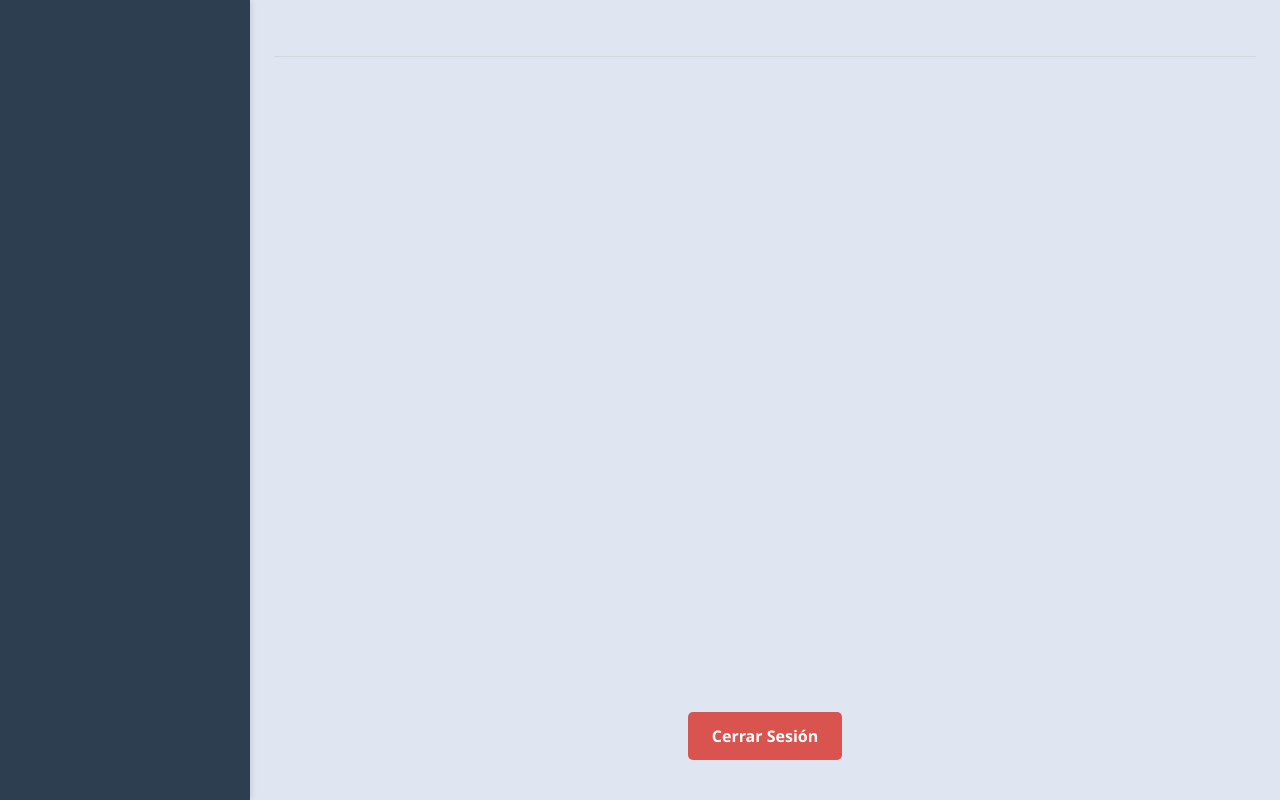
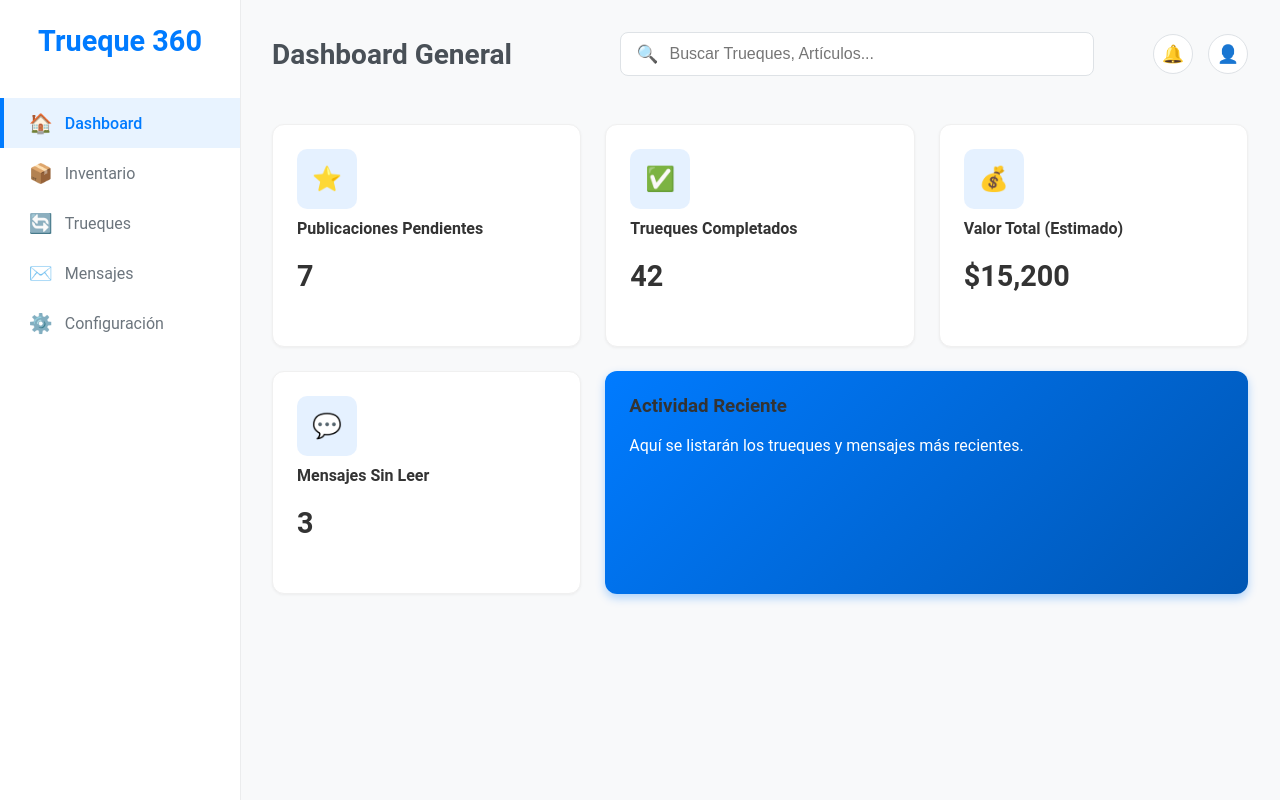
Before and after one commit to Erickshoot123/trueque360, a React (Vite) app in the folder trueque360/frontend/: page /dashboard in a window 1280 px wide. Built offline with nearby package versions, Linux system fonts and the light colour scheme.

Commit message:
Dashboard actualizado y coqueto

```diff
--- a/trueque360/frontend/src/components/Dashboard/Dashboard.css
+++ b/trueque360/frontend/src/components/Dashboard/Dashboard.css
@@ -2,35 +2,39 @@
 body, html, #root {
     margin: 0;
     padding: 0;
-  height: 100%;
-  font-family: 'Segoe UI', Tahoma, Geneva, Verdana, sans-serif;
-  overflow: hidden; /* Controla el scroll general */
+    /* CORRECCIÓN DE SCROLL: Altura automática para permitir que la página crezca */
+    height: auto;
+
+    font-family: 'Roboto', 'Arial', sans-serif;
+    overflow-x: hidden; /* Evita el scroll horizontal */
 }
 
 .dashboard-layout {
     display: flex;
     min-height: 100vh;
-  background-color: #e0e6f1; /* Fondo general azul claro */
+    background-color: #f8f9fa; /* Fondo gris extremadamente claro */
     color: #333;
 }
 
-/* --- Sidebar --- */
+/* -------------------------------------- */
+/* --- 1. Sidebar (Barra Lateral) --- */
+/* -------------------------------------- */
 .sidebar {
-  width: 250px; /* Ancho de la barra lateral */
-  background-color: #2c3e50; /* Color oscuro como en el ejemplo */
-  color: #f4f4f4;
+    width: 240px;
+    background-color: #ffffff;
+    color: #333;
     display: flex;
     flex-direction: column;
-  padding: 1rem 0;
-  box-shadow: 2px 0 5px rgba(0,0,0,0.1);
+    padding: 1.5rem 0;
+    box-shadow: 1px 0 0 rgba(0, 0, 0, 0.05);
 }
 
 .sidebar-logo {
-  font-size: 2.5rem;
+    font-size: 1.8rem;
+    font-weight: 700;
     text-align: center;
-  margin-bottom: 2rem;
-  padding: 1rem 0;
-  border-bottom: 1px solid rgba(255,255,255,0.1);
+    margin-bottom: 2.5rem;
+    color: #007bff; /* AZUL PRIMARIO */
 }
 
 .sidebar-nav ul {
@@ -39,252 +43,272 @@ body, html, #root {
     margin: 0;
 }
 
-.sidebar-nav li {
-  margin-bottom: 0.5rem;
-}
-
 .sidebar-nav a {
     display: flex;
     align-items: center;
-  gap: 15px; /* Espacio entre icono y texto */
-  padding: 1rem 1.5rem;
-  color: #f4f4f4;
+    gap: 12px;
+    padding: 0.85rem 1.8rem;
+    color: #6c757d;
     text-decoration: none;
-  font-size: 1.1rem;
-  transition: background-color 0.2s, color 0.2s;
+    font-size: 1rem;
+    transition: all 0.2s;
 }
 
-.sidebar-nav a span:first-child { /* Estilos para el icono */
-  font-size: 1.5rem;
+.sidebar-nav a span:first-child {
+    font-size: 1.2rem;
 }
 
 .sidebar-nav li.active a,
 .sidebar-nav a:hover {
-  background-color: #3b506b; /* Un poco más claro al hover/activo */
-  color: #fff;
-  border-left: 5px solid #007bff; /* Barra azul activa */
-  padding-left: calc(1.5rem - 5px); /* Ajustar padding para la barra */
+    background-color: #e8f3ff; /* Fondo claro de acento azul */
+    color: #007bff; /* AZUL PRIMARIO */
+    font-weight: 500;
+    border-left: 4px solid #007bff;
+    padding-left: calc(1.8rem - 4px);
 }
 
-/* --- Contenido Principal --- */
+/* -------------------------------------- */
+/* --- 2. Contenido Principal --- */
+/* -------------------------------------- */
 .main-content {
-  flex-grow: 1; /* Ocupa el resto del espacio */
+    flex-grow: 1;
     display: flex;
     flex-direction: column;
-  padding: 1.5rem;
-  overflow-y: auto; /* Permite scroll si el contenido es largo */
+    padding: 2rem;
+    /* CLAVE PARA EL SCROLL: Permite el scroll vertical en el contenido principal. */
+    overflow-y: auto;
 }
 
-/* --- Header Principal --- */
+/* -------------------------------------- */
+/* --- 3. Header Principal (Búsqueda y Menú Perfil) --- */
+/* -------------------------------------- */
 .main-header {
     display: flex;
     justify-content: space-between;
     align-items: center;
-  padding: 1rem 0;
+    padding: 0 0 1rem 0;
     margin-bottom: 2rem;
-  border-bottom: 1px solid #cfd8dc;
+}
+
+.main-header h2 {
+    font-size: 1.75rem;
+    font-weight: 600;
+    color: #495057;
+    margin: 0;
 }
 
 .header-search {
     position: relative;
     flex-grow: 1;
-  max-width: 400px; /* Ancho máximo para la barra de búsqueda */
+    max-width: 400px;
+    margin-right: 1.5rem;
 }
 
 .header-search input {
     width: 100%;
-  padding: 0.7rem 1rem;
-  padding-right: 3rem; /* Espacio para el icono de búsqueda */
-  border: 1px solid #ccc;
-  border-radius: 20px;
+    padding: 0.75rem 1.5rem;
+    padding-left: 3rem;
+    border: 1px solid #dee2e6;
+    border-radius: 8px;
     font-size: 1rem;
+    background-color: #ffffff;
+    transition: border-color 0.3s;
 }
 
-.header-search span { /* Icono de búsqueda */
+.header-search input:focus {
+    border-color: #007bff;
+    outline: none;
+    box-shadow: 0 0 0 3px rgba(0, 123, 255, 0.25);
+}
+
+.header-search span {
     position: absolute;
-  right: 15px;
+    left: 1rem;
     top: 50%;
     transform: translateY(-50%);
-  color: #888;
+    color: #adb5bd;
+    font-size: 1.1rem;
 }
 
 .header-nav {
     display: flex;
-  gap: 1rem;
+    gap: 15px; /* Espacio entre el botón de notificación y el menú de perfil */
+    align-items: center;
 }
 
-.header-nav button {
-  background-color: #fff;
-  border: 1px solid #ddd;
-  border-radius: 50%; /* Botones redondos */
+.header-nav .nav-button {
+    background-color: #ffffff;
+    border: 1px solid #dee2e6;
+    border-radius: 50%;
     width: 40px;
     height: 40px;
-  display: flex;
-  align-items: center;
-  justify-content: center;
+    font-size: 1.1rem;
+    color: #6c757d;
     cursor: pointer;
-  font-size: 1.2rem;
-  color: #555;
+}
+
+.header-nav .nav-button:hover {
+    background-color: #f1f1f1;
+}
+
+/* --- ESTILOS DEL MENÚ DESPLEGABLE DE PERFIL (Nuevo) --- */
+
+.profile-menu-container {
+    position: relative;
+}
+
+.profile-dropdown-menu {
+    position: absolute;
+    top: 50px; /* Desplazado debajo del botón */
+    right: 0;
+    min-width: 150px;
+    background-color: #ffffff;
+    border: 1px solid #ddd;
+    border-radius: 8px;
+    box-shadow: 0 4px 12px rgba(0, 0, 0, 0.1);
+    z-index: 100; /* Asegura que esté al frente */
+    padding: 5px 0;
+}
+
+.dropdown-item {
+    display: block;
+    padding: 10px 15px;
+    color: #333;
+    text-decoration: none;
+    font-size: 0.95rem;
     transition: background-color 0.2s;
 }
 
-.header-nav button:hover {
+.dropdown-item:hover {
     background-color: #f0f0f0;
 }
 
-/* --- Widgets Grid --- */
+.logout-button-dropdown {
+    display: block;
+    padding: 10px 15px;
+    margin-top: 5px;
+    border-top: 1px solid #eee;
+    color: #dc3545; /* Rojo suave para acción de salida */
+    text-align: left;
+    text-decoration: none;
+    font-size: 0.95rem;
+    transition: background-color 0.2s;
+}
+
+.logout-button-dropdown:hover {
+    background-color: #ffe8e8;
+    color: #c82333;
+}
+
+/* -------------------------------------- */
+/* --- 4. Widgets Grid (Tarjetas) --- */
+/* -------------------------------------- */
 .widgets-grid {
     display: grid;
-  grid-template-columns: repeat(auto-fit, minmax(280px, 1fr)); /* Columnas responsivas */
+    grid-template-columns: repeat(auto-fit, minmax(280px, 1fr));
     gap: 1.5rem;
     margin-bottom: 2rem;
 }
 
 .widget {
-  background-color: #fff;
-  border-radius: 10px;
+    background-color: #ffffff;
+    border-radius: 12px;
     padding: 1.5rem;
-  box-shadow: 0 4px 15px rgba(0,0,0,0.08);
-  transition: transform 0.2s;
-  position: relative;
+    box-shadow: 0 1px 3px rgba(0, 0, 0, 0.05);
+    border: 1px solid #f0f0f0;
+    transition: box-shadow 0.2s, transform 0.2s;
 }
 
 .widget:hover {
-  transform: translateY(-5px);
+    box-shadow: 0 4px 8px rgba(0, 0, 0, 0.1);
+    transform: translateY(-2px);
 }
 
 .widget h3, .widget h4 {
+    color: #333;
     margin-top: 0;
-  color: #333;
 }
 
-.widget p {
-  font-size: 0.95rem;
-  color: #666;
-  line-height: 1.5;
+.large-card {
+    grid-column: span 2;
+    /* Degradado de azul de marca */
+    background: linear-gradient(135deg, #007bff 0%, #0056b3 100%);
+    color: white;
+    border: none;
+    box-shadow: 0 4px 10px rgba(0, 123, 255, 0.3);
 }
 
-/* Estilos específicos para la tarjeta grande */
-.large-card {
-  grid-column: span 2; /* Ocupa dos columnas si hay espacio */
-  background: linear-gradient(135deg, #ff6b6b 0%, #ee3d8f 100%); /* Fondo degradado */
-  color: white;
-  display: flex;
-  flex-direction: column;
-  justify-content: space-between;
-}
-.large-card h3 {
-  color: white;
-  font-size: 1.8rem;
-}
-.large-card p {
-  color: rgba(255,255,255,0.8);
-}
-.widget-details {
-  display: flex;
-  gap: 1rem;
-  margin-top: 1rem;
-  font-size: 1.2rem;
-  font-weight: bold;
-}
-.widget-action {
-  position: absolute;
-  bottom: 1.5rem;
-  right: 1.5rem;
-  background-color: rgba(255,255,255,0.2);
-  border-radius: 50%;
-  width: 40px;
-  height: 40px;
+.small-card .card-image {
+    /* Fondo muy claro de acento azul */
+    background-color: rgba(0, 123, 255, 0.1);
+    color: #007bff;
+    border-radius: 10px;
+    width: 60px;
+    height: 60px;
+    font-size: 1.5rem;
     display: flex;
     align-items: center;
     justify-content: center;
-  font-size: 1.5rem;
+    margin-bottom: 10px;
 }
 
-/* Estilos para las tarjetas pequeñas */
-.small-card {
-  display: flex;
-  align-items: center; /* Centra el contenido verticalmente */
-  gap: 1rem;
+.widget-value {
+    font-size: 1.8rem;
+    font-weight: 700;
+    margin-top: 5px;
 }
 
-.small-card .card-image {
-  background-color: #f0f0f0;
-  border-radius: 8px;
-  width: 70px;
-  height: 70px;
-  display: flex;
-  align-items: center;
-  justify-content: center;
-  font-size: 2rem;
-  color: #007bff;
-}
-
-/* Sección de cerrar sesión */
-.logout-section {
-  text-align: center;
-  padding: 1rem;
-  margin-top: auto; /* Empuja el botón al final de la columna principal */
-}
-
-.logout-button {
-  display: inline-block;
-  padding: 0.8rem 1.5rem;
-  background-color: #d9534f; /* Rojo */
-  color: white;
-  text-decoration: none;
-  border-radius: 5px;
-  font-weight: bold;
-  transition: background-color 0.2s;
-}
-.logout-button:hover {
-  background-color: #c9302c;
-}
 
 /* Responsive adjustments */
 @media (max-width: 768px) {
-  .dashboard-layout {
-    flex-direction: column;
-  }
+    /* En móviles, la sidebar se convierte en una barra de navegación inferior fija */
     .sidebar {
         width: 100%;
-    height: auto; /* Altura automática en móvil */
         padding: 0.5rem 0;
-    flex-direction: row; /* Iconos en fila */
+        flex-direction: row;
         justify-content: space-around;
-    border-bottom: 1px solid rgba(255,255,255,0.1);
+        position: fixed;
+        bottom: 0;
+        z-index: 1000;
+        box-shadow: 0 -1px 5px rgba(0, 0, 0, 0.1);
     }
-  .sidebar-logo {
-    display: none; /* Ocultar el logo en móvil para ahorrar espacio */
-  }
+    .sidebar-logo { display: none; }
     .sidebar-nav ul {
         display: flex;
-    justify-content: space-around;
-    flex-grow: 1;
+        width: 100%;
+    }
+    .sidebar-nav li {
+        flex: 1;
+        text-align: center;
     }
     .sidebar-nav a {
-    flex-direction: column; /* Icono encima del texto */
         padding: 0.5rem;
-    font-size: 0.8rem;
+        flex-direction: column;
         gap: 5px;
-    border-left: none; /* Quitar la barra lateral activa */
-    border-bottom: 3px solid transparent; /* Usar barra inferior para activo */
     }
-  .sidebar-nav li.active a,
-  .sidebar-nav a:hover {
-    background-color: transparent;
-    border-left: none;
-    border-bottom: 3px solid #007bff; /* Barra inferior azul */
-    padding-bottom: calc(0.5rem - 3px);
+    .main-content {
+        padding: 1rem;
+        margin-bottom: 70px; /* Espacio para la sidebar fija */
+    }
+    .main-header {
+        flex-direction: column;
+        align-items: flex-start;
+        gap: 1rem;
     }
     .header-search {
         max-width: 100%;
-    margin-right: 1rem;
+        margin-right: 0;
+    }
+    .header-nav {
+        /* Reorganizamos el header-nav en móvil */
+        position: absolute;
+        top: 20px;
+        right: 20px;
     }
     .widgets-grid {
-    grid-template-columns: 1fr; /* Una columna en móvil */
+        grid-template-columns: 1fr;
     }
     .large-card {
-    grid-column: span 1; /* Ocupa 1 columna en móvil */
+        grid-column: span 1;
     }
 }
--- a/trueque360/frontend/src/components/Dashboard/Dashboard.jsx
+++ b/trueque360/frontend/src/components/Dashboard/Dashboard.jsx
@@ -1,33 +1,119 @@
-import React from 'react';
-import { Link } from 'react-router-dom'; // <-- ¡AÑADE ESTA LÍNEA QUE FALTABA!
+import React, { useState } from 'react';
+// Importa Link para navegación (asumiendo react-router-dom)
+import { Link } from 'react-router-dom';
 import './Dashboard.css';
 
+// --- COMPONENTE WIDGET DE EJEMPLO ---
+// Este es un componente simple para simular los cuadros SmallWidget
+const SmallWidget = ({ title, value, icon, className }) => (
+    <div className={`widget small-card ${className}`}>
+        <div className="card-image">{icon}</div>
+        <h4>{title}</h4>
+        <p className="widget-value">{value}</p>
+    </div>
+);
+// ------------------------------------
+
 function Dashboard() {
+    // Estado para controlar la visibilidad del menú desplegable del perfil
+    const [isMenuOpen, setIsMenuOpen] = useState(false);
+
+    // Función de manejo de cierre de sesión simulada
+    const handleLogout = () => {
+        console.log("Cerrando sesión...");
+        // Aquí iría la lógica real de cierre de sesión (ej. limpiar tokens)
+    };
+
+    // Datos de ejemplo para las tarjetas
+    const kpis = [
+        { title: "Publicaciones Pendientes", value: 7, icon: "⭐" },
+        { title: "Trueques Completados", value: 42, icon: "✅" },
+        { title: "Valor Total (Estimado)", value: "$15,200", icon: "💰" },
+        { title: "Mensajes Sin Leer", value: 3, icon: "💬" },
+    ];
+
     return (
         <div className="dashboard-layout">
+
             {/* 1. Barra Lateral (Sidebar) */}
             <aside className="sidebar">
-        {/* ... (todo tu código de la sidebar) ... */}
+                <div className="sidebar-logo">Trueque 360</div>
+                <nav className="sidebar-nav">
+                    <ul>
+                        <li className="active"><Link to="/dashboard"><span className="fas fa-home">🏠</span> Dashboard</Link></li>
+                        <li><Link to="/inventory"><span className="fas fa-box">📦</span> Inventario</Link></li>
+                        <li><Link to="/trades"><span className="fas fa-exchange-alt">🔄</span> Trueques</Link></li>
+                        <li><Link to="/messages"><span className="fas fa-envelope">✉️</span> Mensajes</Link></li>
+                        <li><Link to="/settings"><span className="fas fa-cog">⚙️</span> Configuración</Link></li>
+                    </ul>
+                </nav>
             </aside>
 
             {/* 2. Contenido Principal */}
             <main className="main-content">
+
                 {/* 2.1. Encabezado (Header) */}
                 <header className="main-header">
-          {/* ... (todo tu código del header) ... */}
+                    <h2>Dashboard General</h2>
+                    <div className="header-search">
+                        <span className="fas fa-search">🔍</span>
+                        <input type="text" placeholder="Buscar Trueques, Artículos..." />
+                    </div>
+
+                    {/* Sección del Menú de Perfil (REUBICADA) */}
+                    <div className="header-nav">
+                        {/* Notificaciones */}
+                        <button title="Notificaciones" className="nav-button"><span className="fas fa-bell">🔔</span></button>
+
+                        {/* Contenedor del Perfil y Menú */}
+                        <div className="profile-menu-container">
+                            {/* Botón de Perfil (el icono de persona) */}
+                            <button
+                                title="Perfil"
+                                onClick={() => setIsMenuOpen(!isMenuOpen)}
+                                className="nav-button profile-toggle-button"
+                            >
+                                <span className="fas fa-user-circle">👤</span>
+                            </button>
+
+                            {/* Menú Desplegable (Condicional) */}
+                            {isMenuOpen && (
+                                <div className="profile-dropdown-menu">
+                                    <Link to="/profile" className="dropdown-item">Mi Perfil</Link>
+
+                                    {/* El Botón/Enlace de Cerrar Sesión */}
+                                    <Link
+                                        to="/login"
+                                        className="logout-button-dropdown"
+                                        onClick={handleLogout}
+                                    >
+                                        Cerrar Sesión
+                                    </Link>
+                                </div>
+                            )}
+                        </div>
+                    </div>
                 </header>
 
                 {/* 2.2. Área de Widgets/Tarjetas */}
                 <section className="widgets-grid">
-          {/* ... (todas tus tarjetas/widgets) ... */}
+                    {kpis.map((kpi, index) => (
+                        <SmallWidget
+                            key={index}
+                            title={kpi.title}
+                            value={kpi.value}
+                            icon={kpi.icon}
+                        />
+                    ))}
+                    {/* Tarjeta Grande */}
+                    <div className="widget large-card">
+                        <h3>Actividad Reciente</h3>
+                        <p>Aquí se listarán los trueques y mensajes más recientes.</p>
+                    </div>
                 </section>
 
-        {/* Botón de Cerrar Sesión (ahora funcionará) */}
-        <div className="logout-section">
-          <Link to="/login" className="logout-button">
-            Cerrar Sesión
-          </Link>
-        </div>
+                {/* NOTA: El viejo botón de cerrar sesión ha sido eliminado de aquí. */}
+
             </main>
         </div>
     );
```
Lines whose indentation alone changed are shown as unchanged.
